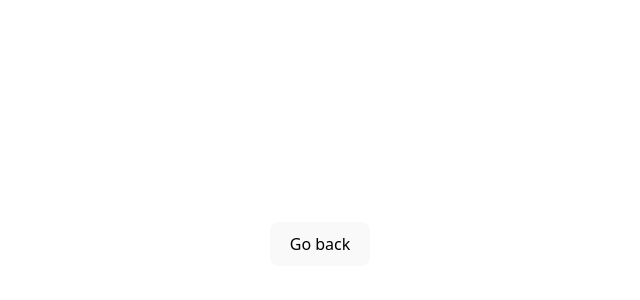
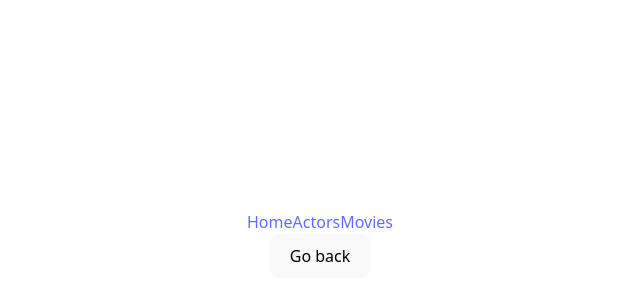
Before and after one commit to desislava-m/movie-casting-analyzer-app, a React (Vite) app: page /home in a window 1280 px wide. Shown: the part 156-456 px from the top of the page, without its empty margins (320-960 px from the left). Built offline with nearby package versions, Linux system fonts and the light colour scheme.

Commit message:
Creating a Navbar component

```diff
--- a/src/components/FileUploader.jsx
+++ b/src/components/FileUploader.jsx
@@ -31,7 +31,6 @@ export default function FileUploader() {
 
         }
     }
-
 
 
     function handleFileUpload(e) {
--- /dev/null
+++ b/src/components/Navbar.jsx
@@ -0,0 +1,11 @@
+import { NavLink } from "react-router-dom";
+
+export default function Navbar() {
+  return (
+    <nav>
+      <NavLink to="/home">Home</NavLink>
+      <NavLink to="/actors">Actors</NavLink>
+      <NavLink to="/movies">Movies</NavLink>
+    </nav>
+  );
+}
--- a/src/context/DataContext.jsx
+++ b/src/context/DataContext.jsx
@@ -11,24 +11,24 @@ export default function DataProvider({ children }) {
     const [ roles, setRoles ] = useState([]);
     const [ movies, setMovies ] = useState([]);
 
-    // useEffect(() => {
-    //     const storedActors = localStorage.getItem("actors");
-    //     const storedRoles = localStorage.getItem("roles");
-    //     const storedMovies = localStorage.getItem("movies");
+    useEffect(() => {
+        const storedActors = localStorage.getItem("actors");
+        const storedRoles = localStorage.getItem("roles");
+        const storedMovies = localStorage.getItem("movies");
 
-    //     if(storedActors) {
-    //         setActors(JSON.parse(storedActors));
-    //     }
+        if(storedActors) {
+            setActors(JSON.parse(storedActors));
+        }
 
-    //      if(storedRoles) {
-    //         setRoles(JSON.parse(storedRoles));
-    //     }
+         if(storedRoles) {
+            setRoles(JSON.parse(storedRoles));
+        }
 
-    //     if(storedMovies) {
-    //         setMovies(JSON.parse(storedMovies));
-    //     }
+        if(storedMovies) {
+            setMovies(JSON.parse(storedMovies));
+        }
 
-    // }, [])
+    }, [])
 
     return (
         <DataContext.Provider value = {{
--- a/src/views/HomePage.jsx
+++ b/src/views/HomePage.jsx
@@ -1,6 +1,7 @@
 import { useContext } from "react"
 import { DataContext } from "../context/DataContext"
 import { useNavigate } from "react-router-dom"
+import Navbar from "../components/Navbar"
 
 
 export default function HomePage() {
@@ -20,6 +21,7 @@ function returnToUploaderPage() {
 
     return(
         <>
+        <Navbar />
         <button onClick={() => returnToUploaderPage()} >Go back</button>
         </>
     )
```
